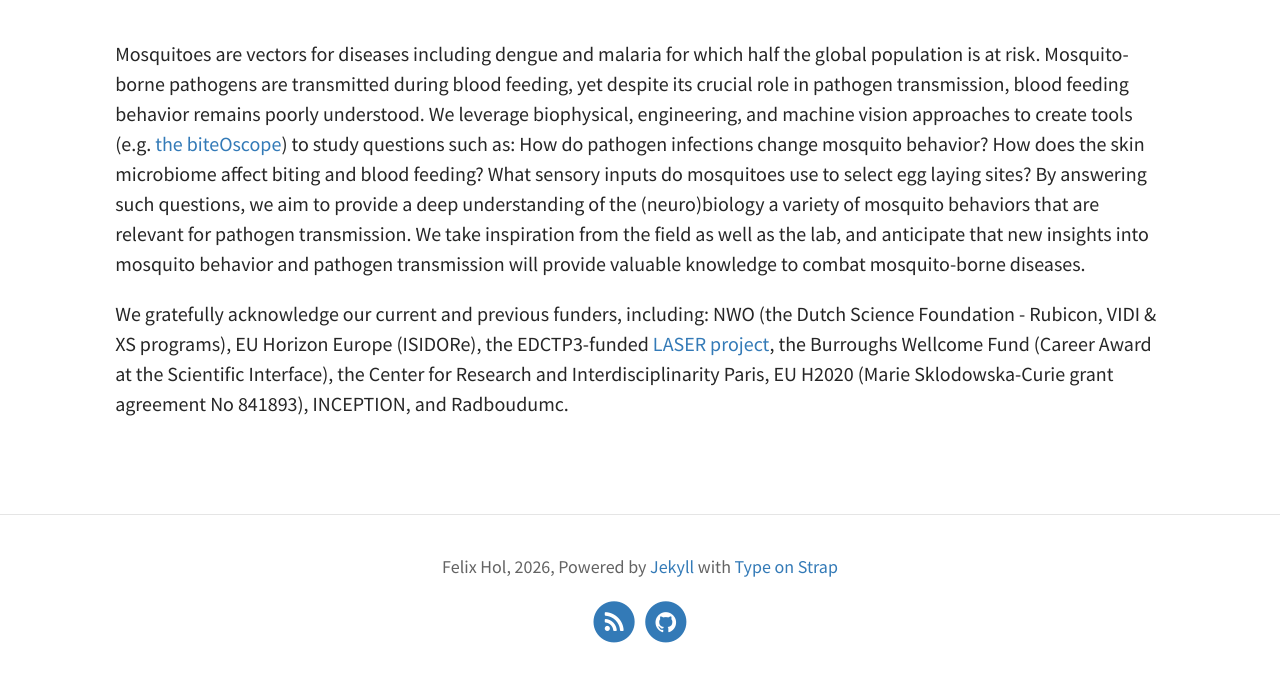
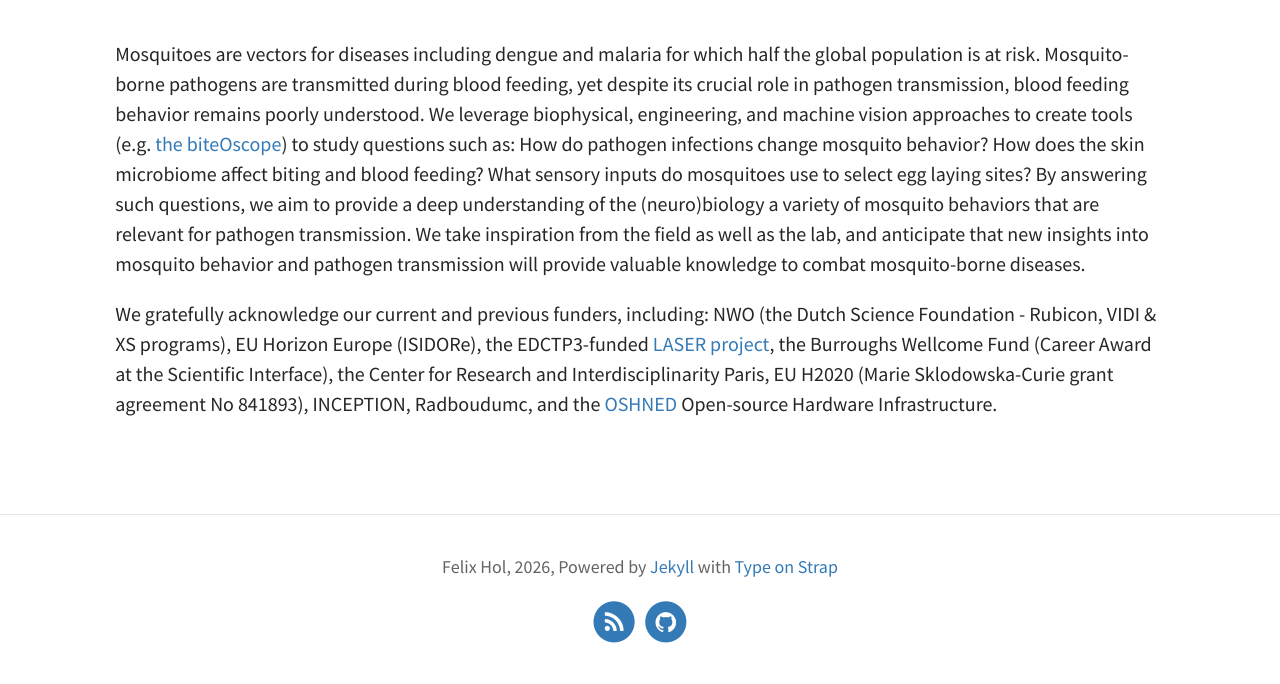
Before and after one commit to felixhol/felixhol.github.io, a Jekyll site: the page built from pages/01research.md, in a window 1280 px wide. Shown: the part 283-967 px from the top of the page. Built offline with Jekyll 4.4.1, drawn with Linux system fonts in a browser that asks for light colours.

Commit message:
Add OSHNED to research funders
Co-Authored-By: Claude Haiku 5.5 <noreply@anthropic.com>

```diff
--- a/pages/01research.md
+++ b/pages/01research.md
@@ -8,7 +8,7 @@ tags:
 
 Mosquitoes are vectors for diseases including dengue and malaria for which half the global population is at risk. Mosquito-borne pathogens are transmitted during blood feeding, yet despite its crucial role in pathogen transmission, blood feeding behavior remains poorly understood. We leverage biophysical, engineering, and machine vision approaches to create tools (e.g. [the biteOscope](https://github.com/felixhol/biteOscope)) to study questions such as: How do pathogen infections change mosquito behavior? How does the skin microbiome affect biting and blood feeding? What sensory inputs do mosquitoes use to select egg laying sites? By answering such questions, we aim to provide a deep understanding of the (neuro)biology a variety of mosquito behaviors that are relevant for pathogen transmission. We take inspiration from the field as well as the lab, and anticipate that new insights into mosquito behavior and pathogen transmission will provide valuable knowledge to combat mosquito-borne diseases.  <br/>
 
-We gratefully acknowledge our current and previous funders, including: NWO (the Dutch Science Foundation - Rubicon, VIDI & XS programs), EU Horizon Europe (ISIDORe), the EDCTP3-funded [LASER project](https://www.laser-malaria.org/), the Burroughs Wellcome Fund (Career Award at the Scientific Interface), the Center for Research and Interdisciplinarity Paris, EU H2020 (Marie Sklodowska-Curie grant agreement No 841893), INCEPTION, and Radboudumc.
+We gratefully acknowledge our current and previous funders, including: NWO (the Dutch Science Foundation - Rubicon, VIDI & XS programs), EU Horizon Europe (ISIDORe), the EDCTP3-funded [LASER project](https://www.laser-malaria.org/), the Burroughs Wellcome Fund (Career Award at the Scientific Interface), the Center for Research and Interdisciplinarity Paris, EU H2020 (Marie Sklodowska-Curie grant agreement No 841893), INCEPTION, Radboudumc, and the [OSHNED](https://oshned.nl/en/index.html) Open-source Hardware Infrastructure.
 
 
 
```
